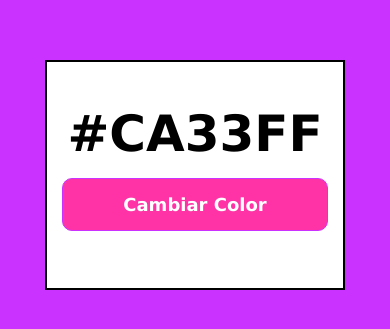
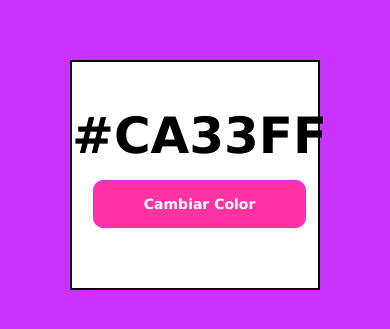
Before and after one commit to castrogladis/Color-Aleatorio, a plain HTML site: page index.html in a window 390 px wide. Shown: the part 247-576 px from the top of the page. Drawn offline with Linux system fonts and the light colour scheme.

Commit message:
agregando  @media tamaño de letra

```diff
--- a/style.css
+++ b/style.css
@@ -32,7 +32,7 @@
 button {
     color: #fff;
     margin: 15px;
-    padding: 15px 60px;
+    padding: 15px 50px;
     border-radius: 10px;
     font-size: 18px;
     font-weight: bold;
@@ -49,6 +49,10 @@ button:hover {
 
 @media  (max-width: 400px) {
     #contenedor {
-      width: 300px;
+      width: 250px;
   }
+
+  button {
+    font-size: 14px;
   }
+}
```
